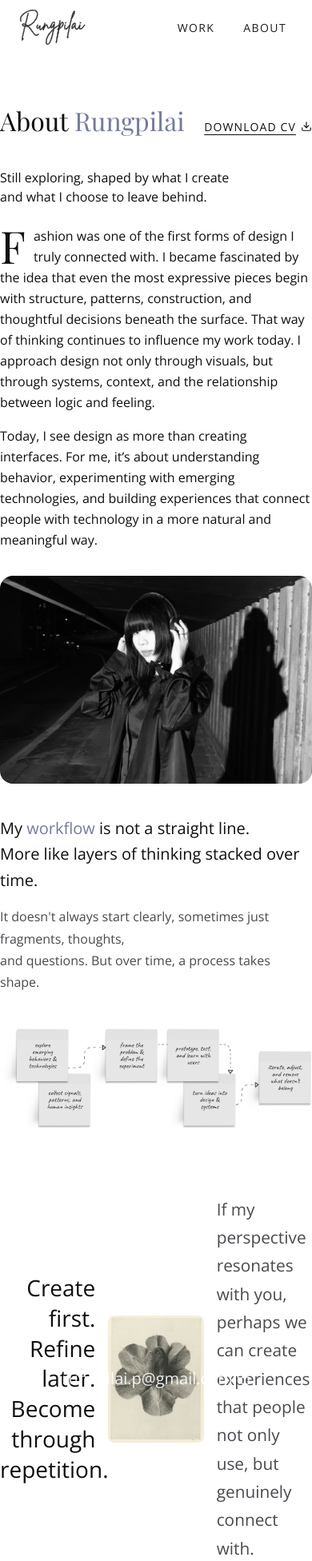
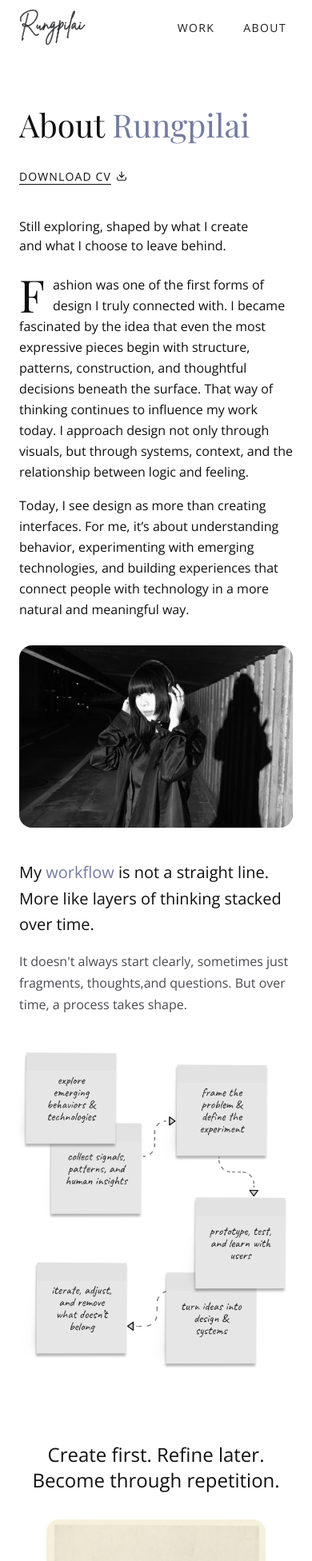
Before and after one commit to rungpilai/rungpilaip, a React (Vite) app: page /about in a window 390 px wide. Shown: the top 1952 px of the page at 80% size. Built offline with nearby package versions, Linux system fonts and the light colour scheme.

Commit message:
update final

```diff
--- a/src/components/Footer.jsx
+++ b/src/components/Footer.jsx
@@ -12,7 +12,7 @@ const Footer = () => {
                     <CopyEmailButton className="text-card-meta hover:text-(--color-link-hover)" />
                 </div>
 
-                <nav className="flex items-center gap-6 mt-3">
+                <nav className="flex flex-wrap justify-center items-center gap-4 md:gap-6 mt-3">
                     {[
                         { label: 'LinkedIn', href: 'https://linkedin.com/in/rungpilaip' },
                         { label: 'Instagram', href: 'https://instagram.com/x01experiment.project/' },
--- a/src/components/HeaderWork.jsx
+++ b/src/components/HeaderWork.jsx
@@ -1,13 +1,13 @@
 const HeaderWork = ({ title, category, role, duration }) => {
     return (
         <header>
-            <h1 className="font-serif text-[clamp(1.75rem,4vw,2.5rem)] font-normal leading-[1.2] text-(--color-text) mb-3">
+            <h1 className="font-serif text-[clamp(2.25rem,5vw,2.75rem)] font-normal leading-[1.2] text-(--color-text) mb-3">
                 {title}
             </h1>
             <p className="text-muted mb-7 tracking-[0.01em]">
                 {category}
             </p>
-            <div className="grid grid-cols-2 gap-8 border-t border-b border-(--color-border) py-6 mb-12">
+            <div className="grid grid-cols-2 gap-4 md:gap-8 border-t border-b border-(--color-border) py-6 mb-12">
                 <div className="flex flex-col gap-1.5">
                     <span className="text-sm tracking-widest text-muted uppercase">
                         ROLE
--- a/src/components/PageTitle.jsx
+++ b/src/components/PageTitle.jsx
@@ -1,6 +1,6 @@
 const PageTitle = ({ children, className = '' }) => {
     return (
-        <h1 className={`font-serif text-[clamp(2rem,5vw,3.25rem)] font-normal leading-[1.15] ${className}`}>
+        <h1 className={`font-serif text-[clamp(2.5rem,6vw,3.5rem)] font-normal leading-[1.15] ${className}`}>
             {children}
         </h1>
     );
--- a/src/pages/About.jsx
+++ b/src/pages/About.jsx
@@ -7,8 +7,8 @@ const About = () => {
     return (
         <>
             <main className='mt-16 pb-10'>
-                <div className="max-w-5xl mx-auto">
-                    <section className="flex items-center justify-between">
+                <div className="container max-w-5xl mx-auto">
+                    <section className="flex flex-col sm:flex-row items-start sm:items-center justify-between gap-4 sm:gap-0">
                         <PageTitle>
                             About <span className="text-(--color-primary-purple)">Rungpilai</span>
                         </PageTitle>
@@ -56,39 +56,45 @@ const About = () => {
                             More like layers of thinking stacked over time.
                         </p>
                         <p className="text-muted-dark leading-[1.7] mb-10">
-                            It doesn't always start clearly, sometimes just fragments, thoughts,<br />
+                            It doesn't always start clearly, sometimes just fragments, thoughts,<br className="hidden md:block" />
                             and questions. But over time, a process takes shape.
                         </p>
                         <img
                             src="/img/about/process-desktop.jpg"
                             alt="Design process diagram"
+                            className="hidden md:block"
+                        />
+                        <img
+                            src="/img/about/process-mobile.png"
+                            alt="Design process diagram"
+                            className="block md:hidden w-full"
                         />
                     </section>
 
-                    <section className="grid grid-cols-3 gap-4 items-center mb-16">
-                        <div className="text-right">
-                            <p className="font-sans text-[1.75rem] font-normal leading-[1.35]">
-                                Create first.<br />
-                                Refine later.<br />
-                                Become through<br />
+                    <section className="grid grid-cols-1 md:grid-cols-3 gap-8 md:gap-4 items-center mb-16">
+                        <div className="text-center md:text-right">
+                            <p className="font-sans text-[1.5rem] md:text-[1.75rem] font-normal leading-[1.35]">
+                                Create first. <br className="hidden md:block" />
+                                Refine later. <br />
+                                Become through <br className="hidden md:block" />
                                 repetition.
                             </p>
                         </div>
 
-                        <div className="relative mx-auto">
+                        <div className="relative mx-auto w-4/5 sm:w-2/3 md:w-full">
                             <img
                                 src="/img/about/flower-cosmos.jpeg"
                                 alt="Cosmos flower"
-                                className="w-full aspect-3/4 object-cover rounded-lg"
+                                className="w-full aspect-3/4 object-cover rounded-2xl md:rounded-lg"
                             />
-                            <span className="absolute top-1/2 left-1/2 -translate-x-1/2 -translate-y-1/2 text-white/90 text-xl whitespace-nowrap flex items-center gap-1.5">
+                            <span className="absolute top-1/2 left-1/2 -translate-x-1/2 -translate-y-1/2 text-white/90 text-sm sm:text-base md:text-xl whitespace-nowrap flex items-center gap-1.5">
                                 rungpilai.p@gmail.com
-                                <CopyEmailButton className="text-white hover:text-white" size={16} strokeWidth={2} />
+                                <CopyEmailButton className="text-white hover:text-white" size={14} strokeWidth={2} />
                             </span>
                         </div>
 
-                        <div>
-                            <p className="text-[1.3rem] text-muted-dark max-w-sm leading-[1.7]">
+                        <div className="flex justify-center md:justify-start">
+                            <p className="text-[1.1rem] md:text-[1.3rem] text-muted-dark text-center md:text-left leading-[1.7]">
                                 If my perspective resonates with you, perhaps we can create experiences that people not only use, but genuinely connect with.
                             </p>
                         </div>
--- a/src/pages/Home.jsx
+++ b/src/pages/Home.jsx
@@ -39,7 +39,7 @@ const Home = () => {
                         Creative Technologist<br />and Product Designer
                     </PageTitle>
 
-                    <div className="flex flex-wrap gap-12 mb-15">
+                    <div className="flex flex-col sm:flex-row flex-wrap gap-8 md:gap-12 mb-15">
                         <div className="flex flex-col gap-1">
                             <span className="text-sm tracking-widest text-muted uppercase">BASED IN</span>
                             <span className="text-(--color-text)">Bangkok, TH</span>
@@ -76,13 +76,13 @@ const Home = () => {
                         here are some of the ones I'm most proud of.
                     </p>
 
-                    <div className="grid grid-cols-3 gap-8">
+                    <div className="grid grid-cols-1 md:grid-cols-2 lg:grid-cols-3 gap-8">
                         {FEATURED_WORKS.map((work) => (
                             <CardWork key={work.slug} {...work} />
                         ))}
                     </div>
 
-                    <div className="flex justify-end mt-20">
+                    <div className="flex justify-start md:justify-end mt-20">
                         <ActionLink to="/work" icon="›">ALL WORK</ActionLink>
                     </div>
                 </section>
--- a/src/pages/Work.jsx
+++ b/src/pages/Work.jsx
@@ -49,7 +49,7 @@ const Work = () => {
                 </section>
 
                 <section className="container pb-12">
-                    <div className="grid grid-cols-3 gap-8">
+                    <div className="grid grid-cols-1 md:grid-cols-2 lg:grid-cols-3 gap-8">
                         {ALL_WORKS.map((work) => (
                             <CardWork key={work.slug} {...work} />
                         ))}
--- a/src/pages/work/ET.jsx
+++ b/src/pages/work/ET.jsx
@@ -10,7 +10,7 @@ const S = {
     body: 'text-(--color-text) mb-4',
     list: 'text-(--color-text) list-disc pl-5 mt-1 ml-3',
     imgFull: 'w-full max-w-[680px] h-auto rounded mt-6 ',
-    twoCol: 'grid grid-cols-2 gap-6 mt-6',
+    twoCol: 'grid grid-cols-1 md:grid-cols-2 gap-6 mt-6',
     colLabel: 'text-sm text-center tracking-widest text-muted uppercase mb-2',
     caption: 'text-text-secondary text-sm italic mt-2',
 };
@@ -18,7 +18,7 @@ const S = {
 const ET = () => {
     return (
         <>
-            <main className="max-w-4xl mx-auto mt-16">
+            <main className="container max-w-4xl mx-auto mt-16">
                 <HeaderWork
                     title={<><span className="text-(--color-primary-purple)">AI Eye Tracking</span>{' '}for Design Practice in Corporate Routine</>}
                     category="Idea Validation & Experimental Design"
@@ -41,15 +41,15 @@ const ET = () => {
                 </div>
 
                 <div className={S.sectionFull}>
-                    <div className="grid grid-cols-[2.5fr_1fr] gap-8 mt-6 items-center">
+                    <div className="grid grid-cols-1 md:grid-cols-[2.5fr_1fr] gap-8 mt-6 items-center">
                         <div>
                             <img src="/img/work/et/process.png" alt="Double diamond process" className="w-full h-auto rounded" />
                         </div>
                         <div>
                             <img src="/img/work/et/whiteboard.png" alt="Research whiteboard" className="w-full h-auto rounded" />
                         </div>
-                        <p className={S.caption}>Planning the research using the Double Diamond approach</p>
                     </div>
+                    <p className={S.caption}>Planning the research using the Double Diamond approach</p>
                 </div>
 
                 <div className={S.section}>
@@ -79,9 +79,9 @@ const ET = () => {
                         Recall = Number of actual gaze points correctly predicted by marketers/designers or MGETs<br />
                         Precision = Number of predicted gaze points that correctly matched actual gaze points
                     </p>
-                    <div className="grid grid-cols-[2.1fr_1fr] gap-6 mt-6 items-start">
+                    <div className="grid grid-cols-1 md:grid-cols-[2.1fr_1fr] gap-6 mt-6 items-start">
                         <img src="/img/work/et/doe.png" alt="Experimental design" className="w-full h-auto rounded" />
-                        <img src="/img/work/et/test-card.jpg" alt="Test Card" className="w-full h-auto rounded" />
+                        <img src="/img/work/et/test-card.jpg" alt="Test Card" className="max-w-xs mx-auto w-full h-auto rounded" />
                     </div>
                     <p className={S.caption}>Setting up the comparison and test card defining the hypothesis, method, and success criteria for the experiment</p>
                 </div>
--- a/src/pages/work/SC.jsx
+++ b/src/pages/work/SC.jsx
@@ -9,14 +9,14 @@ const S = {
     body: 'text-(--color-text) mb-4',
     list: 'text-(--color-text) list-disc pl-5 mt-1 ml-3',
     imgFull: 'w-full max-w-[680px] h-auto rounded mt-6 ',
-    twoCol: 'grid grid-cols-2 gap-6 mt-6',
+    twoCol: 'grid grid-cols-1 md:grid-cols-2 gap-6 mt-6',
     colLabel: 'text-sm text-center tracking-widest text-muted uppercase mb-2',
 };
 
 const SC = () => {
     return (
         <>
-            <main className="max-w-4xl mx-auto mt-16">
+            <main className="container max-w-4xl mx-auto mt-16">
                 <HeaderWork
                     title={<>SourceCode Company Website Redesign:<br />Before the <span className="text-(--color-primary-purple)">AI Shift</span></>}
                     category="Branding & UI Design"
--- a/src/pages/work/SCG.jsx
+++ b/src/pages/work/SCG.jsx
@@ -10,7 +10,7 @@ const S = {
     body: 'text-(--color-text) mb-4',
     list: 'text-(--color-text) list-disc pl-5 mt-1 ml-3',
     imgFull: 'w-full max-w-[680px] h-auto rounded mt-6 ',
-    twoCol: 'grid grid-cols-2 gap-6 mt-6',
+    twoCol: 'grid grid-cols-1 md:grid-cols-2 gap-6 mt-6',
     colLabel: 'text-sm tracking-widest text-card-meta uppercase mb-2',
     caption: 'text-text-secondary text-sm italic mt-2',
 };
@@ -18,7 +18,7 @@ const S = {
 const SCG = () => {
     return (
         <>
-            <main className="max-w-4xl mx-auto mt-16">
+            <main className="container max-w-4xl mx-auto mt-16">
                 <HeaderWork
                     title={<><span className="text-(--color-primary-purple)">SCG Home</span> UX Case Study for Home Renovators</>}
                     category="UX Design"
@@ -151,7 +151,7 @@ const SCG = () => {
                     </div>
                 </div>
 
-                <div className={S.sectionFull}>
+                <div className={S.section}>
                     <p className={S.label}>PROTOTYPE TESTING</p>
                     <p>3 Test Activities</p>
                     <p>Task 1</p>
@@ -159,17 +159,15 @@ const SCG = () => {
                         <li className='text-card-meta'>Find a bedroom design you like.</li>
                         <li className='text-card-meta'>Rate how easy it was to find the design (1-5) (5 = Very easy)</li>
                     </ul>
-                </div>
-                <div>
-                    <h5 className="font-medium mb-3">Task 2: Evaluate detail page</h5>
-                    <ul className="list-disc pl-5 flex flex-col gap-2">
+
+                    <p>Task 2</p>
+                    <ul className={S.list}>
                         <li className='text-card-meta'>View details of the selected room.</li>
                         <li className='text-card-meta'>Rate interest in purchasing products from the design (1-5) (5 = Very interested)</li>
                     </ul>
-                </div>
-                <div>
-                    <h5 className="font-medium mb-3">Task 3: Overall visual appeal</h5>
-                    <ul className="list-disc pl-5 flex flex-col gap-2">
+
+                    <p>Task 3</p>
+                    <ul className={S.list}>
                         <li className='text-card-meta'>Review the overall design layout.</li>
                         <li className='text-card-meta'>Rate the visual appeal of the design (1-5) (5 = Very beautiful)</li>
                     </ul>
@@ -187,7 +185,7 @@ const SCG = () => {
                         Overall,  the new UI scored 20% higher in aesthetics and purchase interest.
                     </p>
 
-                    <img src="/img/work/scg/test-result.jpg" alt="Test result" className="max-w-xl! mx-auto mt-8" />
+                    <img src="/img/work/scg/test-result.jpg" alt="Test result" className="w-full md:w-auto md:max-w-xl! mx-auto mt-8" />
                     <p className={S.caption}>Test results comparing the existing and new UI across 4 users. Every participant rated the new UI higher, with improvements ranging from 13% to 20%</p>
                 </div>
 
--- a/src/pages/work/TSM.jsx
+++ b/src/pages/work/TSM.jsx
@@ -10,7 +10,7 @@ const S = {
     body: 'text-(--color-text) mb-4',
     list: 'text-(--color-text) list-disc pl-5 mt-1 ml-3',
     imgFull: 'w-full max-w-[680px] h-auto rounded mt-6 ',
-    twoCol: 'grid grid-cols-2 gap-6 mt-6',
+    twoCol: 'grid grid-cols-1 md:grid-cols-2 gap-6 mt-6',
     colLabel: 'text-sm tracking-widest text-card-meta uppercase mb-2',
     caption: 'text-text-secondary text-sm italic mt-2',
 };
@@ -18,7 +18,7 @@ const S = {
 const TSM = () => {
     return (
         <>
-            <main className="max-w-4xl mx-auto mt-16">
+            <main className="container max-w-4xl mx-auto mt-16">
                 <HeaderWork
                     title={<><span className="text-(--color-primary-purple)">ThangSaiMai</span> Antique Shop Website Design</>}
                     category="UI Design"
@@ -59,7 +59,7 @@ const TSM = () => {
                 </div>
 
                 <div className={S.sectionFull}>
-                    <div className="grid grid-cols-[3.7fr_1fr] gap-6 mt-6 items-start">
+                    <div className="grid grid-cols-[3.6fr_1fr] gap-6 mt-6 items-start">
                         <div>
                             <img src="/img/work/tsm/design-desktop.jpg" alt="Desktop design" className="w-full h-auto rounded" />
                         </div>
```
